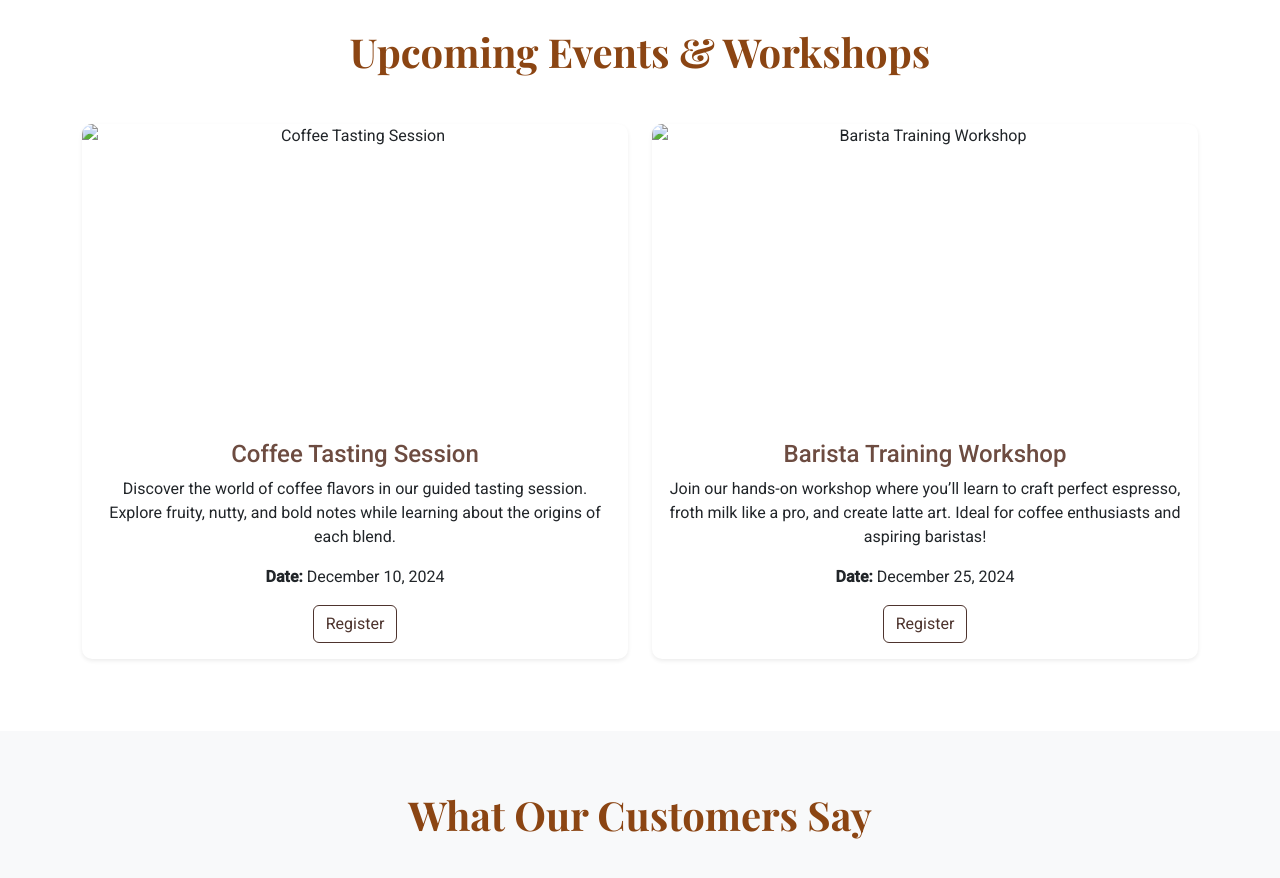
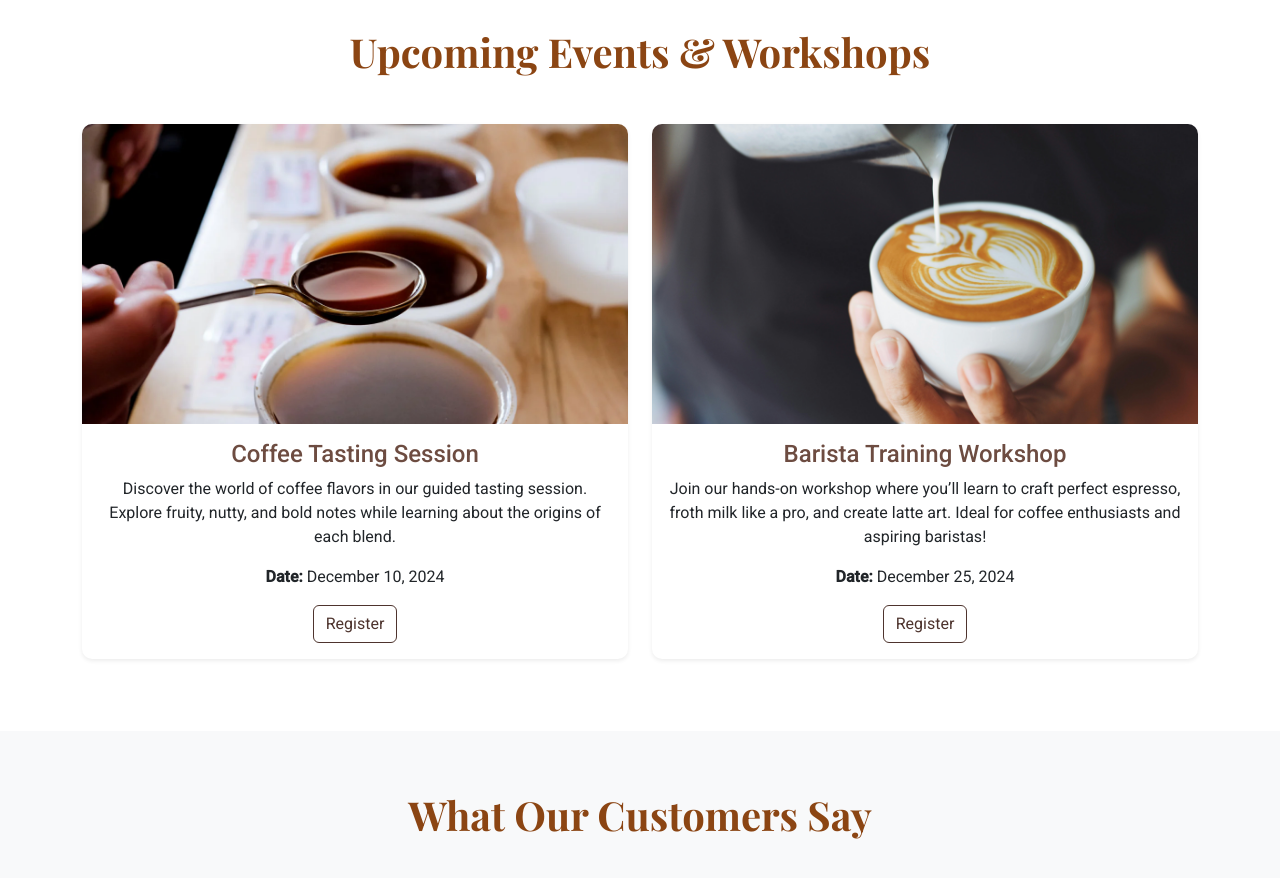
Before and after one commit to maymoesatpaing/BeanBoutique.gifthub.io, a plain HTML site: page index.html in a window 1280 px wide. Shown: the part 820-1698 px from the top of the page. Drawn offline with nearby package versions, Linux system fonts and the light colour scheme.

Commit message:
index.html

```diff
--- a/index.html
+++ b/index.html
@@ -110,7 +110,7 @@ document.querySelector('.navbar-toggler').addEventListener('click', () => {
             <!-- Coffee Tasting Session -->
             <div class="col-md-6 mb-4">
                 <div class="event-card card shadow-sm position-relative">
-                    <img src="images/1_db69d545-1832-430b-985c-dd9bc9a35072.webp" class="card-img-top" alt="Coffee Tasting Session">
+                    <img src="1_db69d545-1832-430b-985c-dd9bc9a35072.webp" class="card-img-top" alt="Coffee Tasting Session">
                     <div class="overlay">
                         <p class="overlay-text">Explore coffee flavors and learn about the origins of each blend.</p>
                     </div>
@@ -128,7 +128,7 @@ document.querySelector('.navbar-toggler').addEventListener('click', () => {
             <!-- Barista Training Workshop -->
             <div class="col-md-6 mb-4">
                 <div class="event-card card shadow-sm position-relative">
-                    <img src="images/Barista_training_course-1170x658.png" class="card-img-top" alt="Barista Training Workshop">
+                    <img src="Barista_training_course-1170x658.png" class="card-img-top" alt="Barista Training Workshop">
                     <div class="overlay">
                         <p class="overlay-text">Hands-on training to craft espresso, froth milk, and create latte art.</p>
                     </div>
```
